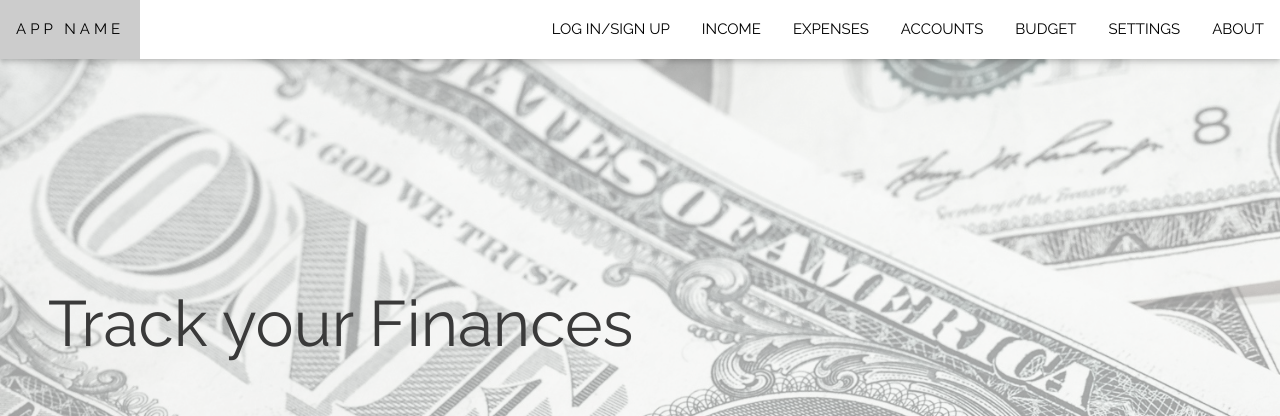
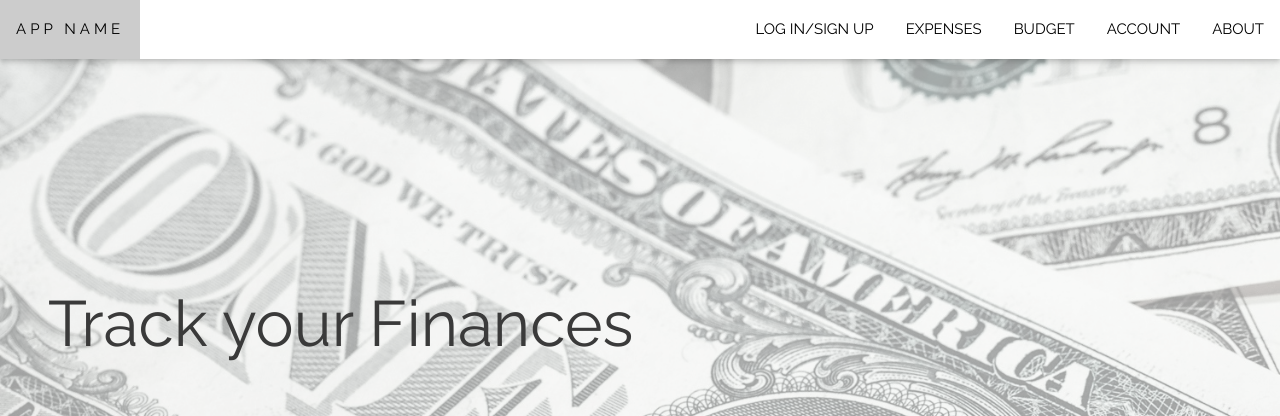
Before and after one commit to dianezev/budgetLC, a PHP site: page / in a window 1280 px wide. Shown: the top 416 px of the page. Run offline with PHP 8.4, Linux system fonts and the light colour scheme; data that the repository does not hold is empty; some libraries are stand-ins or nearby versions.

Commit message:
Update index.php

```diff
--- a/index.php
+++ b/index.php
@@ -1,5 +1,6 @@
+<!DOCTYPE html>
 <html>
-<title>W3.CSS Template</title>
+<title>Total Finance</title>
 <meta charset="UTF-8">
 <meta name="viewport" content="width=device-width, initial-scale=1">
 
@@ -22,11 +23,11 @@
     <!-- Right-sided navbar links -->
     <div class="w3-right w3-hide-small">
       <a href="#login" class="toLogin w3-bar-item w3-button">LOG IN/SIGN UP</a>
-      <a href="#m_income" class="swap w3-bar-item w3-button">INCOME</a>
+      <!--<a href="#m_income" class="swap w3-bar-item w3-button">INCOME</a>-->
       <a href="#m_expenses" class="swap w3-bar-item w3-button">EXPENSES</a>
-      <a href="#m_accounts" class="swap w3-bar-item w3-button">ACCOUNTS</a>
+      <!--<a href="#m_accounts" class="swap w3-bar-item w3-button">ACCOUNTS</a>-->
       <a href="#m_budget" class="swap w3-bar-item w3-button">BUDGET</a>
-      <a href="#m_settings" class="swap w3-bar-item w3-button">SETTINGS</a>
+      <a href="#m_settings" class="swap w3-bar-item w3-button">ACCOUNT</a>
       <a href="#about" class="w3-bar-item w3-button">ABOUT</a>
     </div>
     <!-- Hide right-floated links on small screens and replace them with a menu icon -->
@@ -41,11 +42,11 @@
 <nav class="w3-sidebar w3-bar-block w3-black w3-card-2 w3-animate-left w3-hide-medium w3-hide-large" style="display:none" id="mySidebar">
   <a href="javascript:void(0)" class="w3-bar-item w3-button w3-large w3-padding-16">Close ×</a>
   <a href="#login" class="toLogin w3-bar-item w3-button">LOG IN/SIGN UP</a>
-  <a href="#m_income" class="swap w3-bar-item w3-button">INCOME</a>
+  <!--<a href="#m_income" class="swap w3-bar-item w3-button">INCOME</a>-->
   <a href="#m_expenses" class="swap w3-bar-item w3-button">EXPENSES</a>
-  <a href="#m_accounts" class="swap w3-bar-item w3-button">ACCOUNTS</a>
+  <!--<a href="#m_accounts" class="swap w3-bar-item w3-button">ACCOUNTS</a>-->
   <a href="#m_budget" class="swap w3-bar-item w3-button">BUDGET</a>
-  <a href="#m_settings" class="swap w3-bar-item w3-button">SETTINGS</a>
+  <a href="#m_settings" class="swap w3-bar-item w3-button">ACCOUNT</a>
   <a href="#about" class="w3-bar-item w3-button">ABOUT</a>
 </nav>
 
@@ -71,19 +72,19 @@
 <div id="login" class="w3-modal">
   <div class="w3-modal-content form">
     <span class="w3-button w3-display-topright">&times;</span>
-    <form class="register-form">
-    <form action="login.php" method="post">
+    <form class="register-form" action="login.php" method="post">
       <input type="text" name="regname" placeholder="Name"/>
-      <input type="password" placeholder="Password"/>
-      <input type="text" placeholder="Email address"/>
+      <input type="password" name="regPW" placeholder="Password"/>
+      <input type="text" name="regemail" placeholder="Email address"/>
       <button class="w3-button w3-black" id="signin_first">create</button>
       <p class="message">Already registered? <a href="#login">Sign In</a></p>
     </form>
-	  </form>
     <form class="login-form">
-      <input type="text" placeholder="Username"/>
-      <input type="password" placeholder="Password"/>
+      <input type="text" name="loginemail" placeholder="Email"/>
+      <input type="password" name="loginpw" placeholder="Password"/>
       <button class="w3-button w3-black" id="signin_return">login</button>
+	<br /><br />
+	<p><a href="/password.php">Did you forget your password?</a></p>
       <p class="message">Not registered? <a href="#login">Create an account</a></p>
     </form>
   </div>
@@ -526,22 +527,25 @@
 
 
 
-<!-- Settings Section -->
-<div class="w3-row-padding w3-text-teal w3-grey" style="padding:128px 16px" id="m_settings">
+<!-- Account Section -->
+<div class="w3-row-padding w3-text-teal w3-grey" style="padding:128px 16px" id="m_account">
   <div class="w3-card w3-light-grey">
     <div class="w3-container w3-deep-orange">
-      <h3 class="w3-center">USER SETTINGS</h3>
+      <h3 class="w3-center">USER ACCOUNT</h3>
     </div>
     <form action="" target="_blank">
       <div class="w3-container w3-border-top">
 
         <!-- Preferences, part 1 -->
         <div class="w3-half w3-margin-bottom" style="padding:16px 16px">
-          <h3 class="w3-center">User Preferences</h3>
-            <p><input class="w3-input w3-border" type="text" placeholder="stuff"></p>
+          <h3 class="w3-center">Account Preferences</h3>
+		<p>Account Email: <?php echo $_POST["useremail"]; ?></p>
+		   <a href="/php/newemail.php">+ New Email</a>
+		<p>Password:<br><a href="/php/password.php">Change Password</a></p>
+            <!--<p><input class="w3-input w3-border" type="text" placeholder="+New Email"></p>
             <p><input class="w3-input w3-border" type="email" placeholder="stuff"></p>
             <p><input class="w3-input w3-border" type="password" placeholder="stuff"></p>
-            <p><input class="w3-input w3-border" type="password" placeholder="stuff"></p>
+            <p><input class="w3-input w3-border" type="password" placeholder="stuff"></p>-->
         </div>
 
         <!-- Preferences, part 2 -->
@@ -554,7 +558,7 @@
               <input type="radio" name="pay_per" id="monthly"><span>Monthly&nbsp;&nbsp;&nbsp;</span>
               <input type="radio" name="pay_per" id="yearly"><span>Yearly&nbsp;&nbsp;&nbsp;</span>
             </p>
-            <h4>Sample drop-down:</h4>
+            <h4>Your State</h4>
             <select name="state" id="state">
               <option value="AL">Alabama</option>
               <option value="AK">Alaska</option>
```
